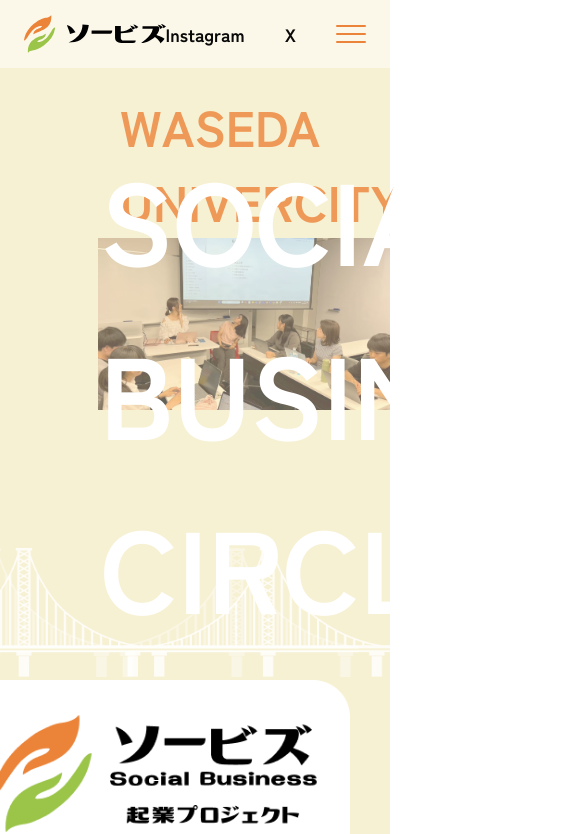
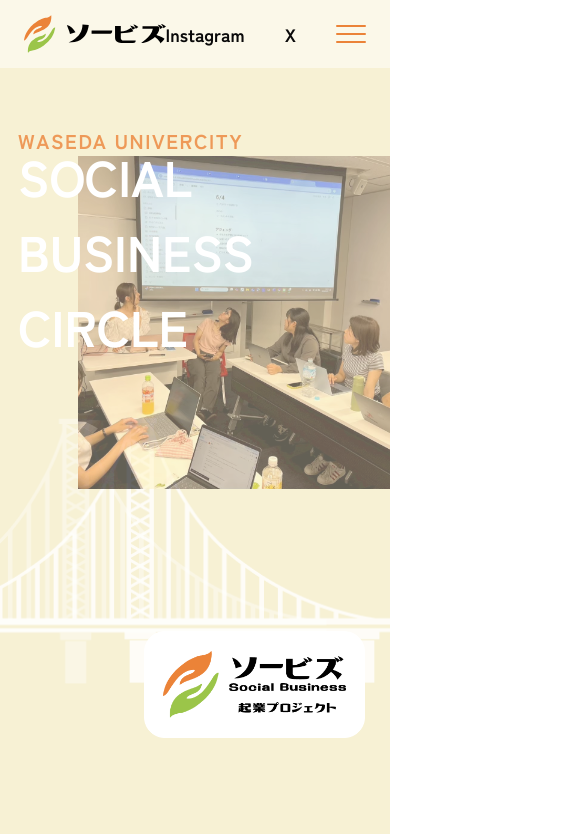
Before and after one commit to tsukuneA1/sobus, a Next.js app in the folder app/: page / in a window 390 px wide. Shown: the top 834 px of the page, 585 px wide, since content can reach past the window. Built offline with nearby package versions, Linux system fonts and the light colour scheme.

Commit message:
responsive

```diff
--- a/app/src/app/_components/hero-section.tsx
+++ b/app/src/app/_components/hero-section.tsx
@@ -1,25 +1,26 @@
 import Image from "next/image";
 import Toplogo from "@/assets/hero-section/sobus-logo.png";
 import TopBridge from "@/assets/hero-section/top-bridge.png";
+import TopBridgeResponsive from "@/assets/hero-section/top-bridge-responsive.png";
 import TopPhoto from "@/assets/hero-section/top-photo.png";
 
 export const HeroSection = () => {
   return (
-    <div className="flex flex-col relative h-[800px]">
-      <h2 className="text-[50px] font-bold tracking-[8] text-[#EB8338CC] ml-30 mt-5">
+    <div className="h-[670px] flex flex-col relative md:h-[800px]">
+      <h2 className="text-[20px] ml-[18px] mt-[58px] tracking-[0.1rem] font-bold  text-[#EB8338CC]  md:ml-32 md:mt-5 md:text-[50px] md:tracking-[0.5rem] ">
         WASEDA UNIVERCITY
       </h2>
       <div className="flex relative justify-end">
         <Image
-          className=" w-[75vw] aspect-[1.7] object-cover opacity-[0.6] "
+          className="w-[80vw] h-[333px] object-cover opacity-60 md:w-[75vw] md:aspect-[1.7] z-10"
           src={TopPhoto}
           alt="top-photo"
         />
       </div>
-      <h1 className=" absolute text-[116px] tracking-[8] font-bold text-white top-15 left-25">
+      <h1 className=" absolute text-[50px]  ml-[18px] mt-[70px] tracking-[8] font-bold text-white md:top-20 md:left-25 md:text-[116px] z-10">
         SOCIAL<br></br>BUSINESS<br></br>CIRCLE
       </h1>
-      <div className="absolute top-120 ">
+      <div className="absolute top-120 hidden md:block">
         <Image
           className="flex"
           src={TopBridge}
@@ -28,9 +29,18 @@
           height={340}
         />
       </div>
+      <div className="absolute top-[350px] block md:hidden z-0 ">
+        <Image
+          className="flex"
+          src={TopBridgeResponsive}
+          alt="top-bridges"
+          width={570}
+          height={267}
+        />
+      </div>
 
       <Image
-        className="h-auto absolute bottom-0 right-10"
+        className="w-[221px] h-auto absolute right-[25px] bottom-0 md:right-10 md:w-[421px]"
         src={Toplogo}
         alt="sobus-logo"
         width={421}
```
Also changed, not shown: app/src/assets/hero-section/top-bridge-responsive.png (added).
